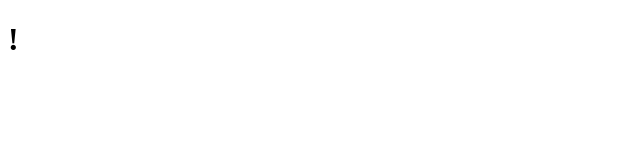
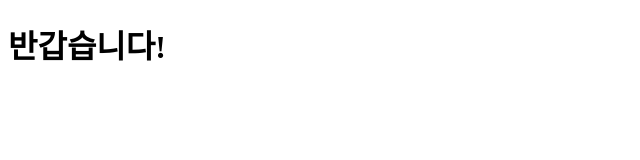
Before and after one commit to qkrdmswl/StudyProg, a plain HTML site: page index.html in a window 1280 px wide. Shown: the whole page, without its empty margins (0-640 px from the left). Drawn offline with Linux system fonts and the light colour scheme.

Commit message:
Update index.html

```diff
--- a/index.html
+++ b/index.html
@@ -7,7 +7,7 @@
 </head>
 <body>
     <div>
-        <h1>!</h1>
+        <h1>반갑습니다!</h1>
     </div>
 </body>
 </html>
```
